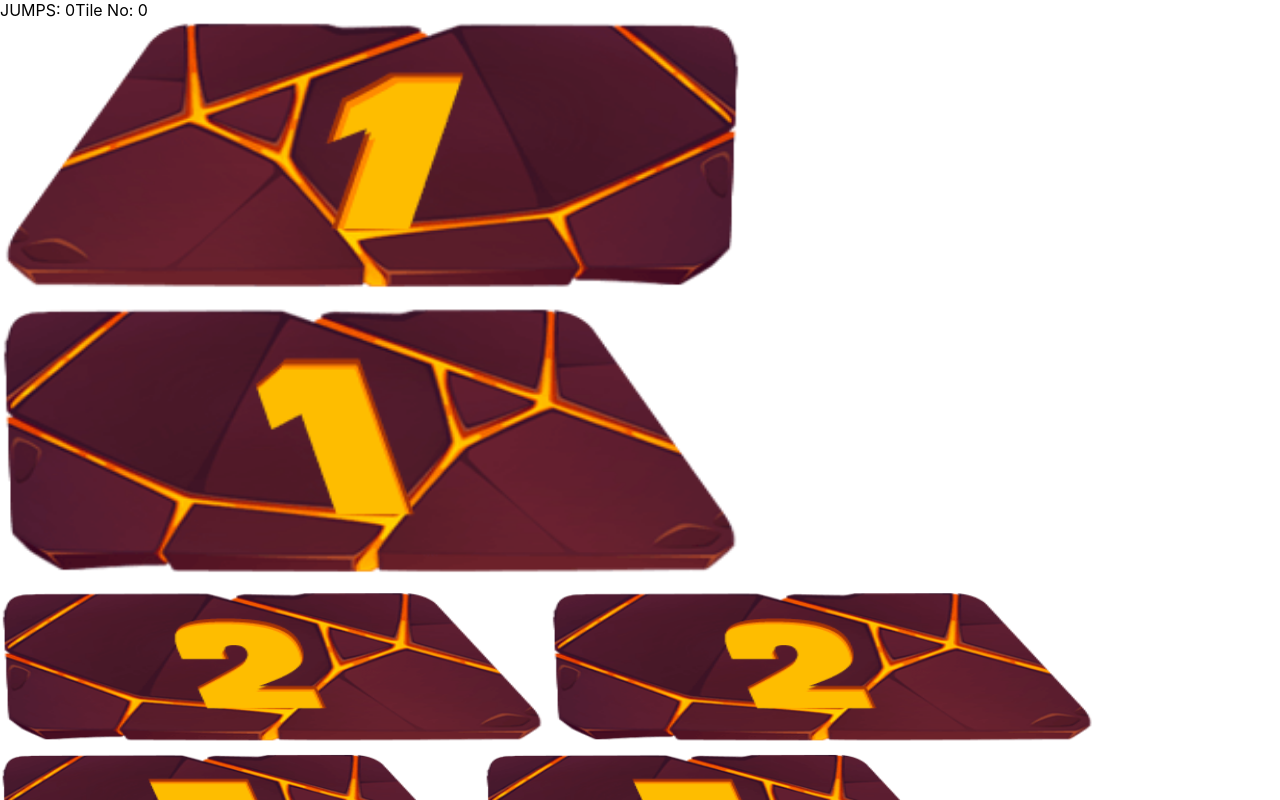
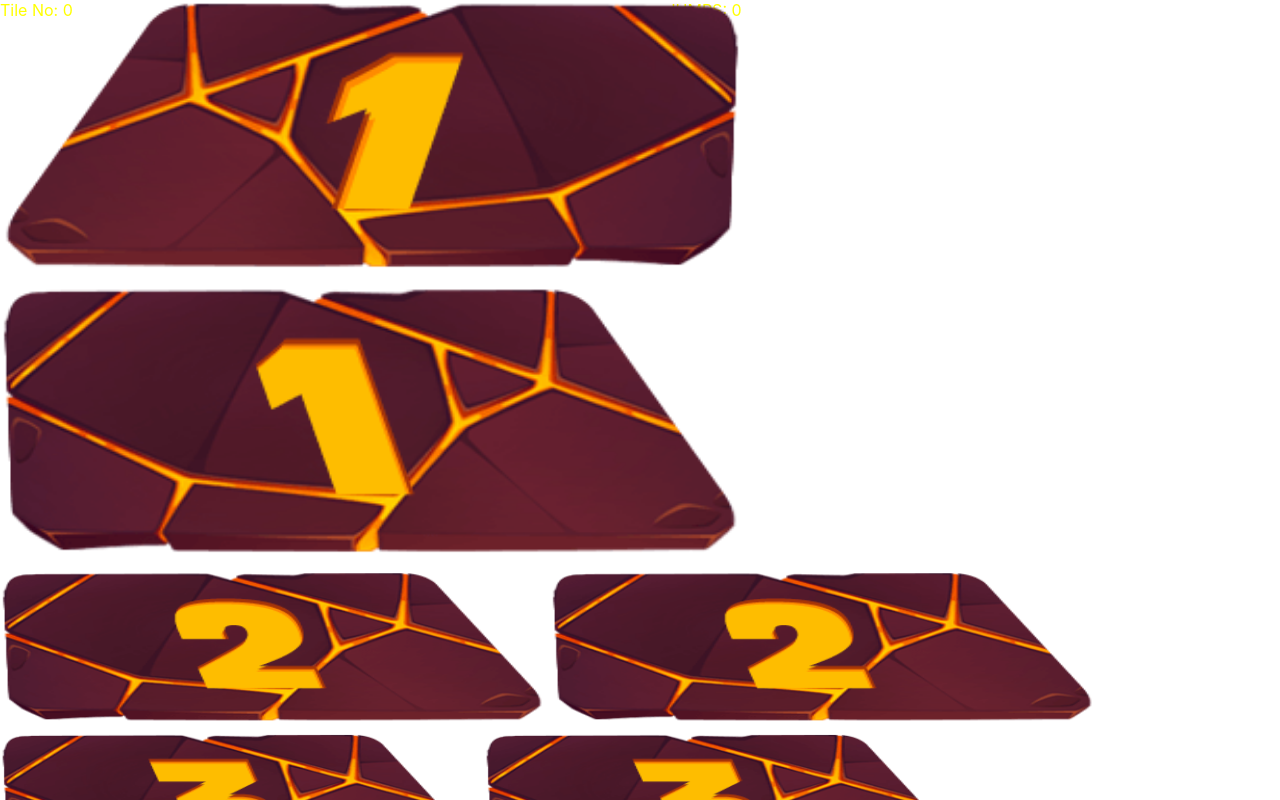
Before and after one commit to khankadir193/TumbeTilePractice, a React (Create React App) app: page / in a window 1280 px wide. Shown: the top 800 px of the page. Built offline with nearby package versions, Linux system fonts and the light colour scheme.

Commit message:
css changes

```diff
--- a/src/components/MainGame.jsx
+++ b/src/components/MainGame.jsx
@@ -12,6 +12,7 @@ import leftJump from "../Header/left-jump.gif";
 import rightJump from "../Header/right-jump.gif";
 import { moscotPosition } from "../raw/users/rewards";
 import { RankContext } from "../context/RankContext";
+import '../css/Game.css';
 
 export default function MainGame() {
   const { user, userInfo, userRefresh, updateRecodRefresh, changeAlertPopUp } =
--- /dev/null
+++ b/src/css/Game.css
@@ -0,0 +1,143 @@
+.response {
+    display: flex;
+    flex-direction: column;
+    align-items: center;
+    justify-content: center;
+    gap: calc(5 * var(--view));
+}
+
+.response-heading {
+    display: block;
+    font-size: calc(36 * var(--view));
+    line-height: calc(36 * var(--view));
+    font-weight: bold;
+    color: #412825;
+}
+
+.response-text {
+    display: block;
+    color: #523734;
+    text-align: center;
+    font-size: calc(30 * var(--view));
+    line-height: calc(32 * var(--view));
+    font-family: font;
+    font-weight: bold;
+}
+
+.response-text-break {
+    display: block;
+    margin: calc(10 * var(--view)) 0;
+}
+
+.response-text-break-icon {
+    width: calc(48 * var(--view));
+    height: calc(48 * var(--view));
+    object-fit: contain;
+    display: inline;
+    vertical-align: middle;
+}
+
+.response-text-break-text {
+    font-family: font;
+    font-weight: bold;
+    font-size: calc(26 * var(--view));
+    line-height: calc(26 * var(--view));
+    padding-top: calc(7 * var(--view));
+    padding-left: calc(5 * var(--view));
+}
+
+.response-score {
+    display: inline-block;
+    vertical-align: middle;
+    height: calc(48 * var(--view));
+    padding-left: calc(20 * var(--view));
+    line-height: calc(50 * var(--view));
+    font-size: calc(36 * var(--view));
+    font-family: font;
+    font-weight: bold;
+    color: blue;
+    /* Assuming $SecondaryColor is defined elsewhere */
+}
+
+.response-text-icon {
+    display: inline;
+    padding-bottom: calc(3 * var(--view));
+    width: calc(44 * var(--view));
+    height: calc(44 * var(--view));
+    object-fit: contain;
+    vertical-align: middle;
+}
+
+.response-fancy {
+    font-family: font;
+    font-weight: bold;
+    background: #523730;
+    padding: calc(15 * var(--view));
+    border-radius: calc(12 * var(--view));
+    margin: calc(10 * var(--view)) 0;
+}
+
+.text-center {
+    display: flex;
+    justify-content: center;
+    align-items: center;
+    height: calc(260 * var(--view));
+    color: #523734;
+    width: calc(300 * var(--view));
+    font-size: calc(28 * var(--view));
+    line-height: calc(36 * var(--view));
+}
+
+.chances {
+  min-width: calcView(200);
+  height: calcView(80);
+  display: flex;
+  align-items: center;
+  padding-left: 10%;
+  padding-bottom: calcView(4);
+  padding-right: calcView(30);
+  color: yellow;
+  white-space: pre;
+  position: absolute;
+  top: calcView(120);
+  left: 50%;
+  transform: translateX(-50%);
+  @include background(center, 100% 100%, "chances.png");
+}
+
+.tile-pos {
+  z-index: 2;
+  width: calcView(120);
+  height: calcView(120);
+  @include background(center, contain, "tilesPosition.png");
+  position: absolute;
+  top: calcView(210);
+  right: calcView(11);
+  display: flex;
+  align-items: end;
+  justify-content: center;
+  padding-bottom: calcView(6);
+  color: yellow;
+  font-size: calcView(22);
+}
+
+.firstTap {
+  position: absolute;
+  top: calcView(1000);
+  z-index: 1;
+  width: calcView(150);
+}
+
+.toast {
+  z-index: 99;
+  position: fixed;
+  bottom: calcView(20);
+  left: 50%;
+  font-size: calcView(24);
+  font-family: font2;
+  background: #0000009a;
+  white-space: pre;
+  padding: calcView(10) calcView(20);
+  border-radius: calcView(8);
+  transform: translateX(-50%);
+}
```
